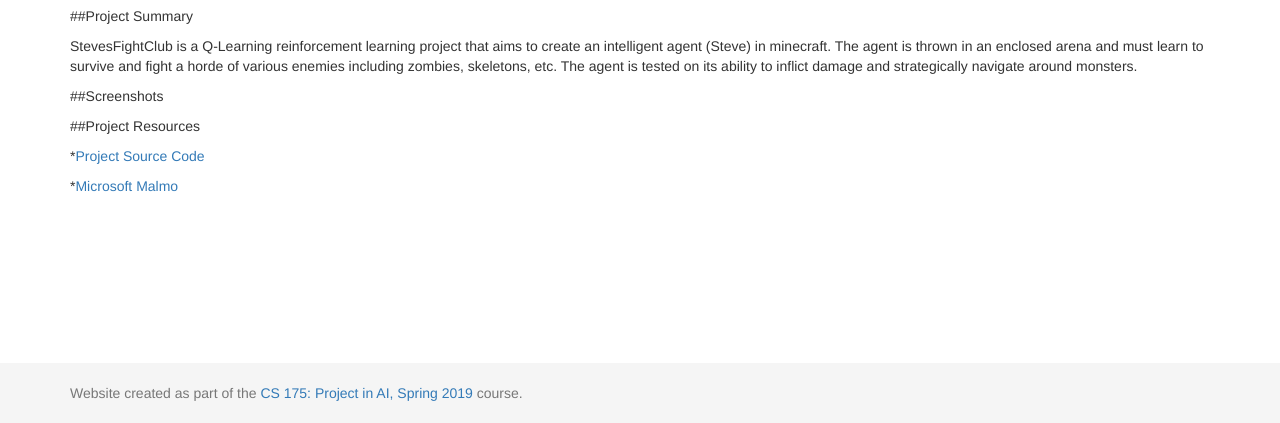
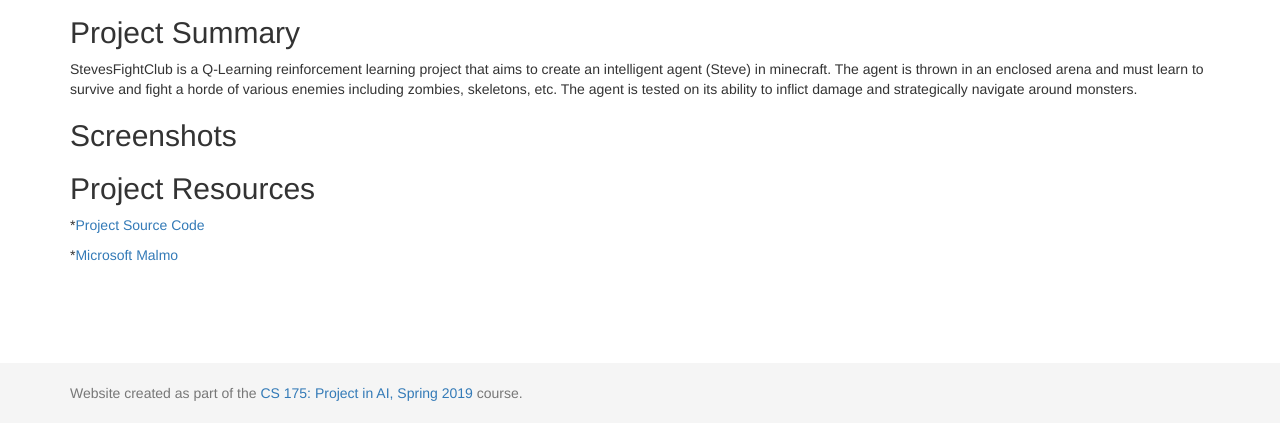
Before and after one commit to Slendolan/StevesFightClub, a Jekyll site: the page built from docs/index.md, in a window 1280 px wide, cut to the strip 477-900 px from the top of the page. Built offline with Jekyll 4.4.1, drawn with Linux system fonts in a browser that asks for light colours.

Commit message:
Update index.md

```diff
--- a/docs/index.md
+++ b/docs/index.md
@@ -3,17 +3,17 @@ layout: default
 title:  Home
 ---
 
-<img src="https://www.windowscentral.com/sites/wpcentral.com/files/styles/xlarge/public/field/image/2016/09/minecraft-main.jpg" id="title" width="1250" height="300">
+<img src="https://www.windowscentral.com/sites/wpcentral.com/files/styles/xlarge/public/field/image/2016/09/minecraft-main.jpg" id="title" width="1000" height="300">
 
-##Project Summary
+## Project Summary
 
 StevesFightClub is a Q-Learning reinforcement learning project that aims to create an intelligent agent (Steve) in minecraft. The agent is thrown in an enclosed arena and must learn to survive and fight a horde of various enemies including zombies, skeletons, etc. The agent is tested on its ability to inflict damage and strategically navigate around monsters.
 
-##Screenshots
+## Screenshots
 
 
 
-##Project Resources
+## Project Resources
 
 *<a href="https://github.com/Slendolan/StevesFightClub">Project Source Code</a>
 
```
